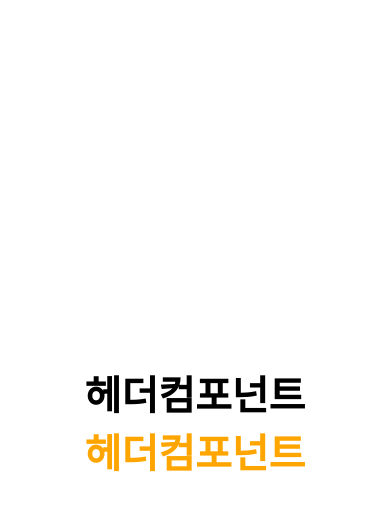
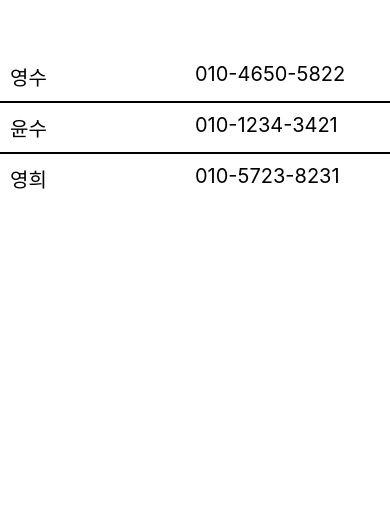
Before and after one commit to tweakershin/react-native-tutorials, a React Native app: screen / in a window 390 px wide. Shown: the top 510 px of the page. Built offline with nearby package versions, Linux system fonts and the light colour scheme.

Commit message:
FlatListAdvanced.

```diff
--- a/App.js
+++ b/App.js
@@ -16,6 +16,7 @@ import SectionListBasics from "./src/components/SectionListBasics";
 import MyButton from "./src/components/MyButton";
 
 import Header from "./src/components/Header";
+import FlatListAdvanced from "./src/components/FlatListAdvanced";
 
 export default function App() {
   // 함수형 컴포넌트
@@ -36,11 +37,12 @@ export default function App() {
       {/* <ButtonGroup />*/}
       {/*<FlatListBasics /> */}
       {/*<SectionListBasics /> */}
-      <Header>헤더컴포넌트</Header>
+      {/*<SectionListBasics /> */}
 
       {/*<Header title="헤더컴포넌트" color="blue" />*/}
-      <Header title="헤더컴포넌트" style={styles.header} />
       {/*<MyButton title="버튼" />*/}
+
+      <FlatListAdvanced />
     </View>
   );
 }
--- /dev/null
+++ b/src/components/FlatListAdvanced.js
@@ -0,0 +1,57 @@
+import React, { Component } from "react";
+import { Text, View, FlatList, TouchableOpacity } from "react-native";
+
+let addressBook = [
+  {
+    name: "영수",
+    phone: "010-4650-5822",
+    key: "1"
+  },
+  {
+    name: "윤수",
+    phone: "010-1234-3421",
+    key: "2"
+  },
+  {
+    name: "영희",
+    phone: "010-5723-8231",
+    key: "3"
+  }
+];
+export default class FlatListAdvanced extends Component {
+  render() {
+    return (
+      <View
+        style={{
+          flex: 1,
+          paddingTop: 52,
+          width: "100%"
+        }}
+      >
+        <FlatList
+          data={addressBook}
+          renderItem={({ item, index }) => {
+            return (
+              <TouchableOpacity onPress={this.props.onPress}>
+                <View style={{ flex: 1, flexDirection: "row", padding: 10 }}>
+                  <View style={{ flex: 1 }}>
+                    <Text style={{ fontSize: 20 }}>{item.name}</Text>
+                  </View>
+                  <View style={{ flex: 1 }}>
+                    <Text style={{ fontSize: 20 }}>{item.phone}</Text>
+                  </View>
+                </View>
+              </TouchableOpacity>
+            );
+          }}
+          ItemSeparatorComponent={item => {
+            return <View style={{ borderWidth: 1 }}></View>;
+          }}
+          keyExtractor={(item, index) => {
+            return String(index);
+          }}
+        />
+      </View>
+    );
+  }
+}
```
Also changed, not shown: 1 other file (tests, documents, lock files or other folders).
